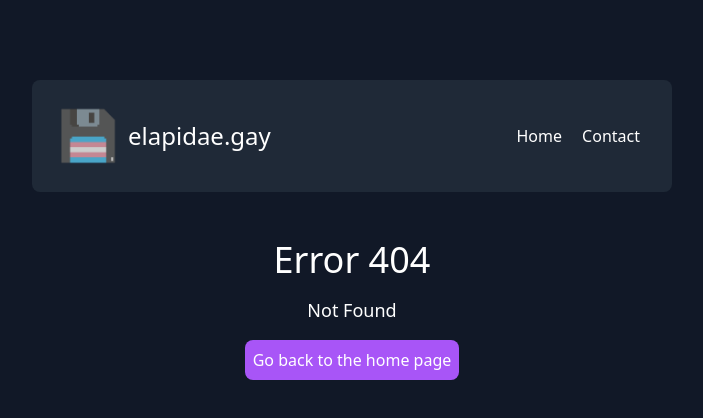
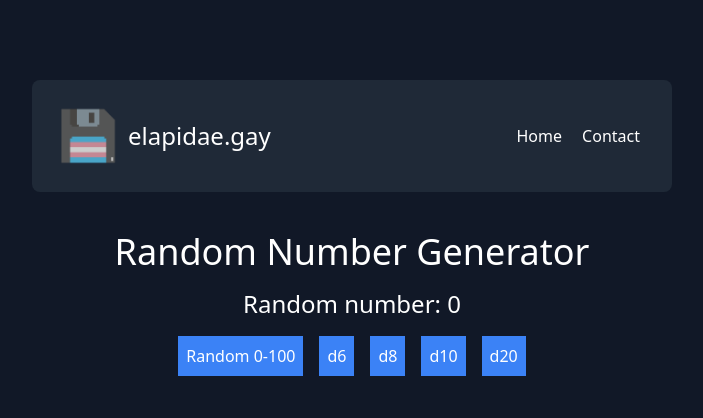
Before and after one commit to ElapidaeRae/c3website, a SvelteKit app: page /rng in a window 1280 px wide. Before the commit this address had no page. Shown: the top 418 px of the page, without its empty margins (288-991 px from the left). Built offline with nearby package versions, Linux system fonts and the light colour scheme.

Commit message:
Add random number generator page

```diff
--- /dev/null
+++ b/src/routes/rng/+page.svelte
@@ -0,0 +1,29 @@
+<script lang="ts">
+    let num = 0;
+
+    function random(max: number) {
+        num = Math.floor(Math.random() * max);
+    }
+    function randomRange(min: number, max: number) {
+        num = Math.floor(Math.random() * (max - min + 1)) + min;
+    }
+
+    let pages = [
+
+    ]
+
+    function randomPage() {
+    }
+</script>
+
+<div class="items-center justify-center flex flex-col p-8">
+    <h1 class="p-2 text-4xl">Random Number Generator</h1>
+    <p class="p-2 text-2xl">Random number: {num}</p>
+    <div class="flex flex-row">
+        <button class="p-2 bg-blue-500 text-white m-2" on:click={() => random(100)}>Random 0-100</button>
+        <button class="p-2 bg-blue-500 text-white m-2" on:click={() => randomRange(1,6)}>d6</button>
+        <button class="p-2 bg-blue-500 text-white m-2" on:click={() => randomRange(1,8)}>d8</button>
+        <button class="p-2 bg-blue-500 text-white m-2" on:click={() => randomRange(1,10)}>d10</button>
+        <button class="p-2 bg-blue-500 text-white m-2" on:click={() => randomRange(1,20)}>d20</button>
+    </div>
+</div>
```
